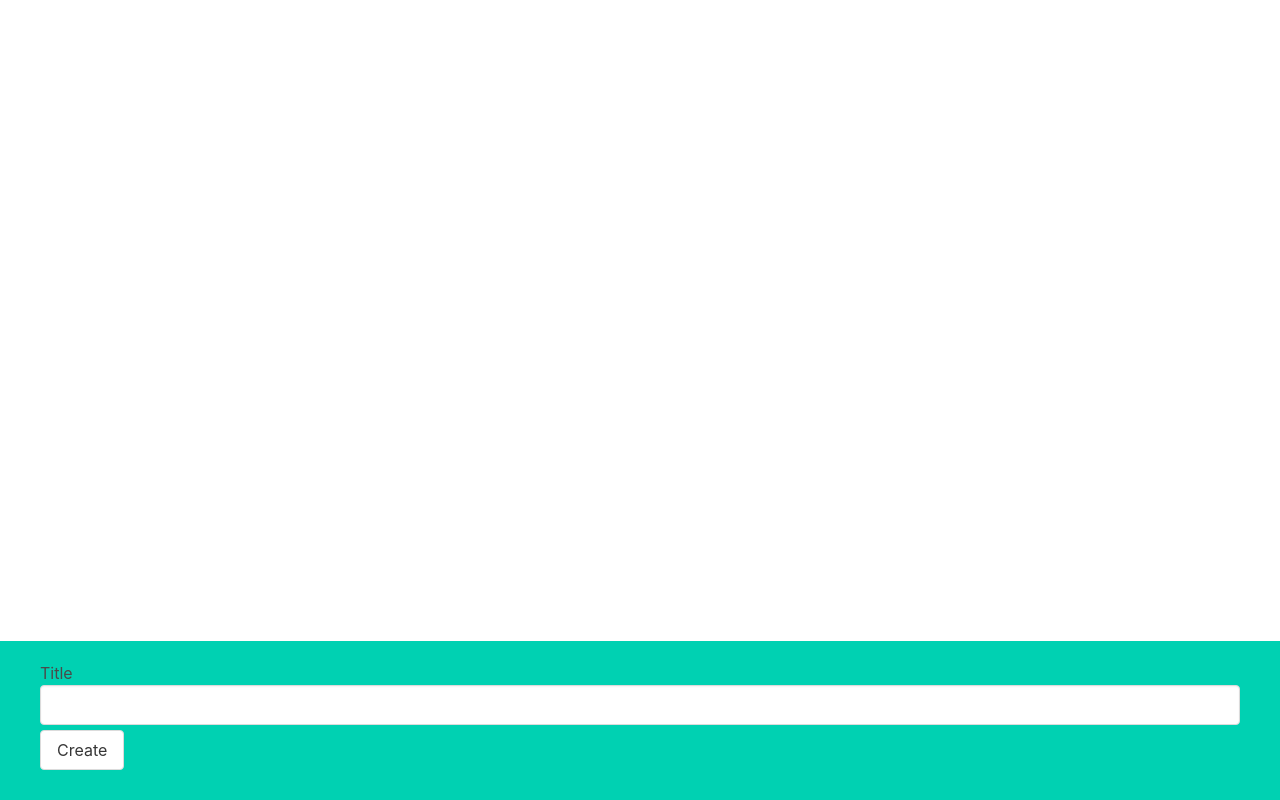
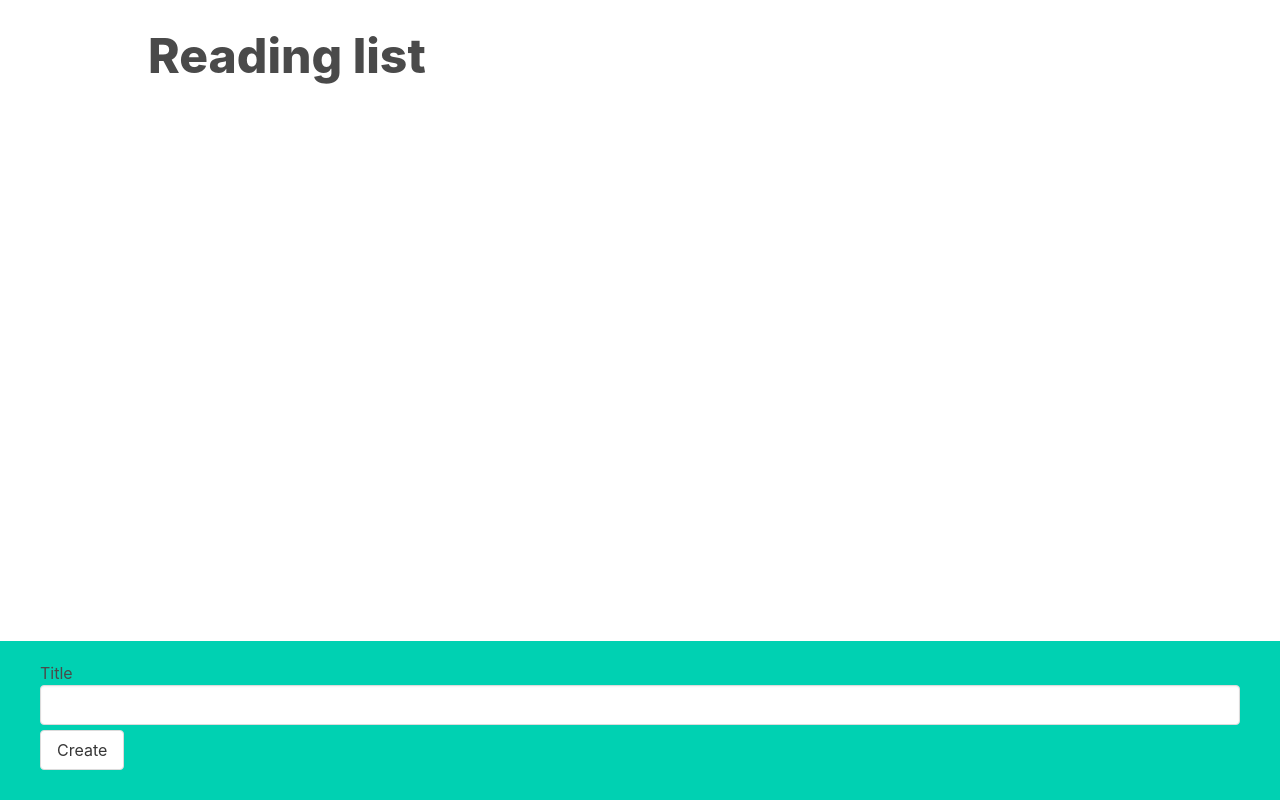
Before and after one commit to FrancescoSanti1/react-books-props-state, a React (Create React App) app: page / in a window 1280 px wide. Built offline with nearby package versions, Linux system fonts and the light colour scheme; the HTML template or start-up script is replaced by a standard one.

Commit message:
add image to book card

```diff
--- a/src/App.jsx
+++ b/src/App.jsx
@@ -24,7 +24,8 @@
   }
 
   return (
-    <div>
+    <div className='app'>
+      <h1>Reading list</h1>
       <BookList books={books} onDelete={deleteBook} onEdit={editBook} />
       <BookCreate onCreate={createBook} />
     </div>
--- a/src/components/BookShow.jsx
+++ b/src/components/BookShow.jsx
@@ -13,6 +13,7 @@
     }
 
     return <div className="book-show">
+        <img src={`https://picsum.photos/seed/${book.id}/300/200`} alt="book cover" />
         <div>{edit ? <BookEdit onSubmit={handleSubmit} book={book} /> : <h3>{book.title}</h3>}</div>
         <div className="actions">
             <button className="edit" onClick={handleEdit}>Edit</button>
```
